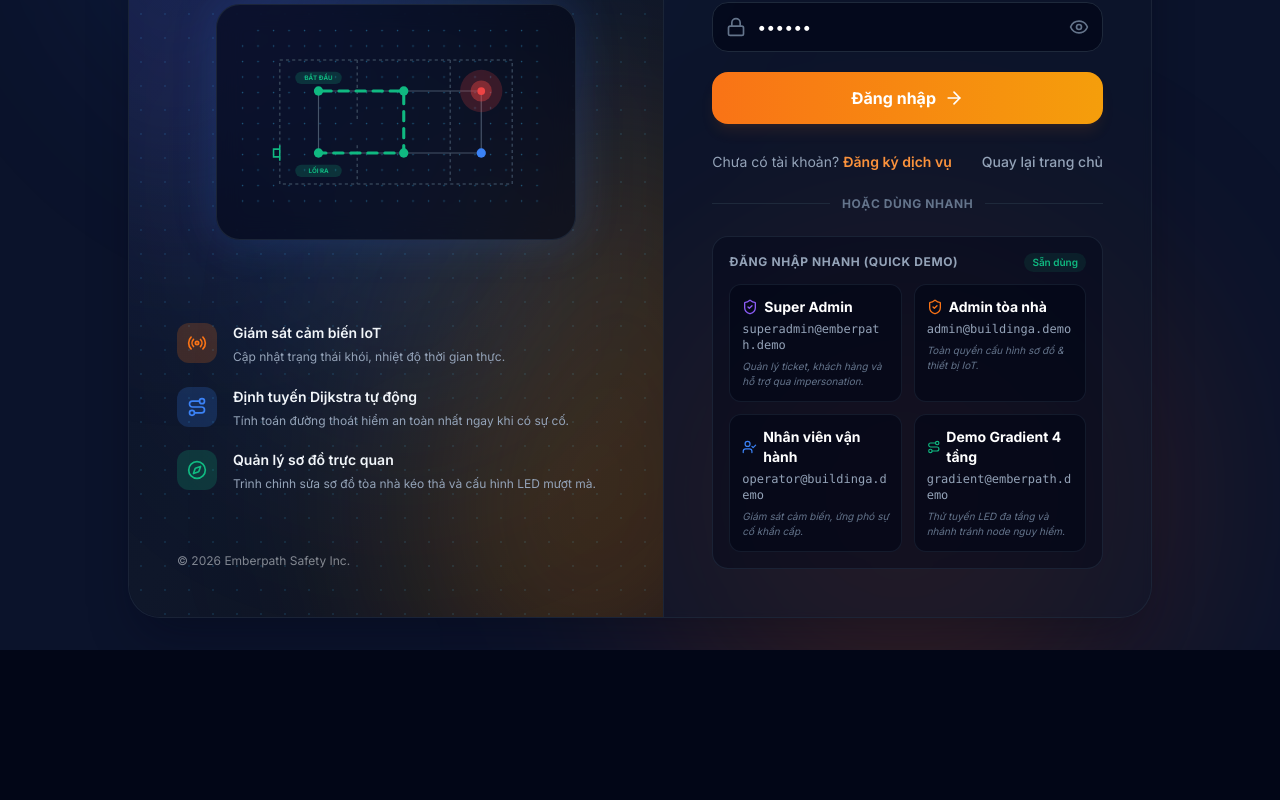
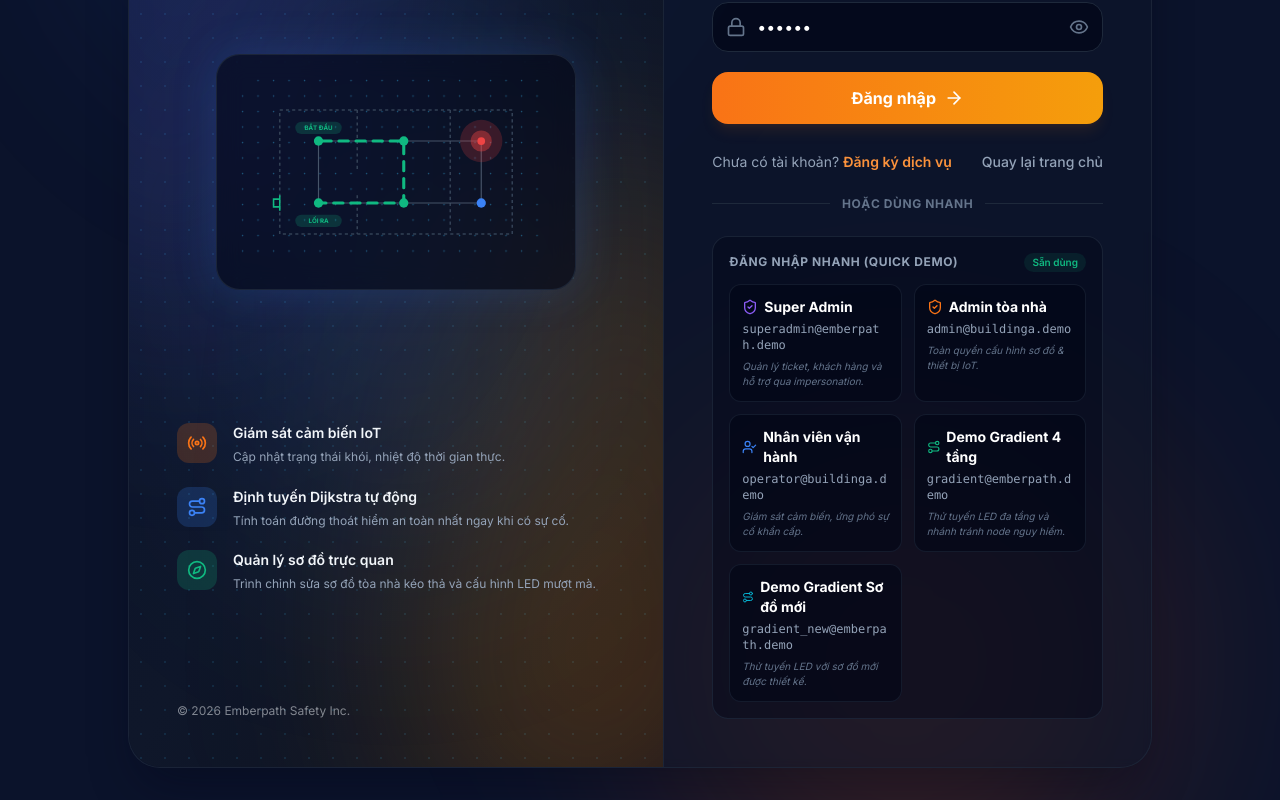
Before and after one commit to dngdth/emberpath, a React (Vite) app in the folder frontend/: page /login in a window 1280 px wide. Shown: the part 319-1119 px from the top of the page. Before the commit the page ends 969 px from the top, so only its background shows below. Built offline with nearby package versions, Linux system fonts and the light colour scheme; no server answers.

Commit message:
feat: new demo account

```diff
--- a/frontend/src/components/Login/DemoAccounts.tsx
+++ b/frontend/src/components/Login/DemoAccounts.tsx
@@ -43,6 +43,15 @@ export function DemoAccounts({ onSelect, isDark, disabled }: DemoAccountsProps)
       icon: Route,
       iconColor: 'text-emerald-500',
       bgColor: 'hover:border-emerald-500/50 hover:bg-emerald-500/5',
+    },
+    {
+      role: 'Demo Gradient Sơ đồ mới',
+      email: 'gradient_new@emberpath.demo',
+      pass: '123456',
+      desc: 'Thử tuyến LED với sơ đồ mới được thiết kế.',
+      icon: Route,
+      iconColor: 'text-cyan-500',
+      bgColor: 'hover:border-cyan-500/50 hover:bg-cyan-500/5',
     },
   ];
 
```
Also changed, not shown: 1 other file (tests, documents, lock files or other folders).
